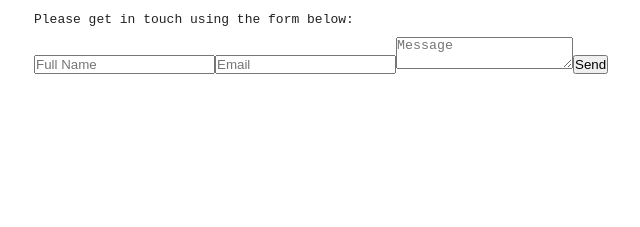
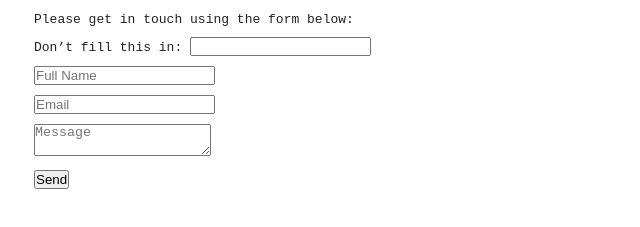
Before and after one commit to taweb/portfolio-gatsby, a Gatsby site: page /contact in a window 1280 px wide. Shown: the part 47-274 px from the top of the page, without its empty margins (66-706 px from the left). Built offline with nearby package versions, Linux system fonts and the light colour scheme; Gatsby itself is replaced by a stand-in of ours.

Commit message:
edit html form

```diff
--- a/src/pages/contact.js
+++ b/src/pages/contact.js
@@ -17,11 +17,21 @@ const ContactPage = () => {
                     data-netlify='true'
                     netlify-honeypot='bot-field'
                 >
-                    <input hidden name='bot-field'/>
-                    <input type='text' placeholder='Full Name' name='name' required/>
-                    <input type='email' name='email' placeholder='Email' required/>
-                    <textarea name='message' type='text' placeholder='Message' required/>
-                    <button type='submit'>Send</button>
+                    <p>
+                        <label>Don’t fill this in: <input name='bot-field'/></label>
+                    </p>
+                    <p>
+                        <input type='text' placeholder='Full Name' name='name' required />
+                    </p>
+                    <p>
+                        <input type='email' name='email' placeholder='Email' required />
+                    </p>
+                    <p>
+                        <textarea name='message' type='text' placeholder='Message' required />
+                    </p>
+                    <p>
+                        <button type='submit'>Send</button>
+                    </p>
                 </form>
             </PageContent>
         </>
```
